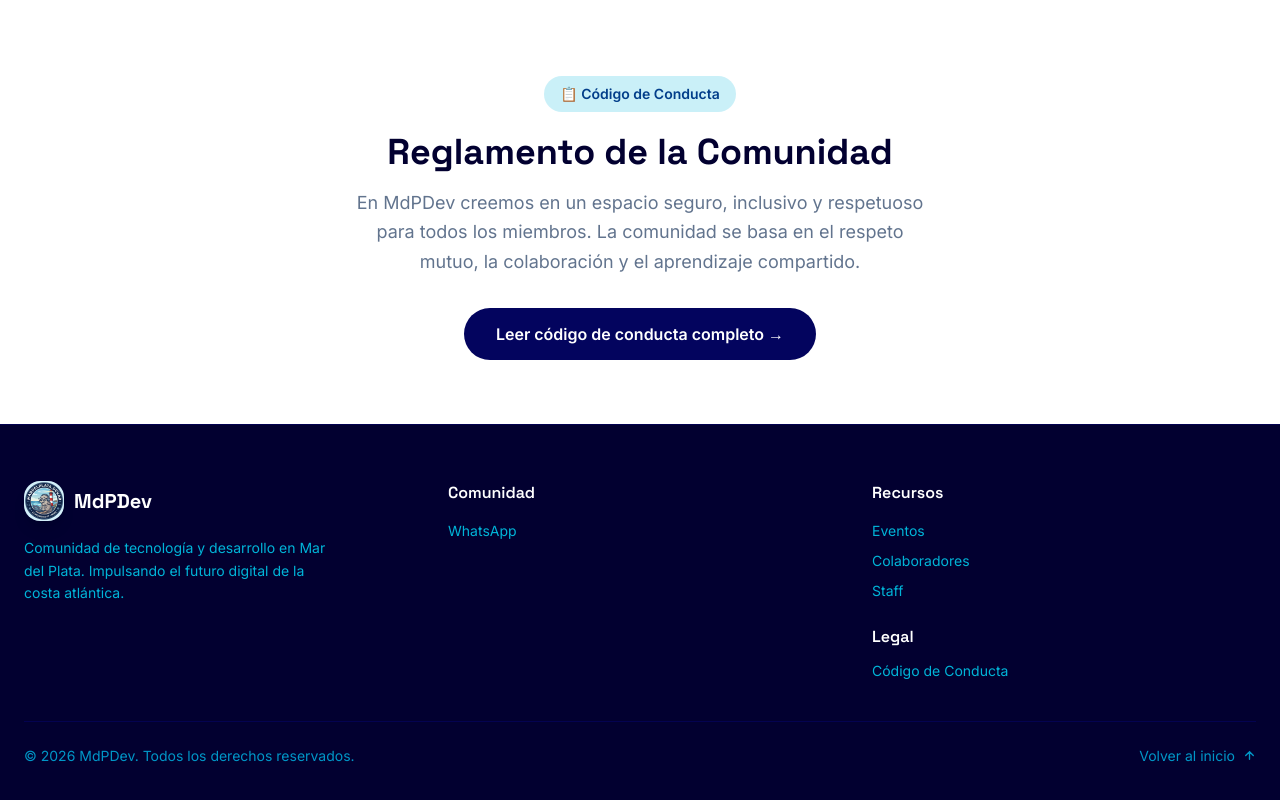
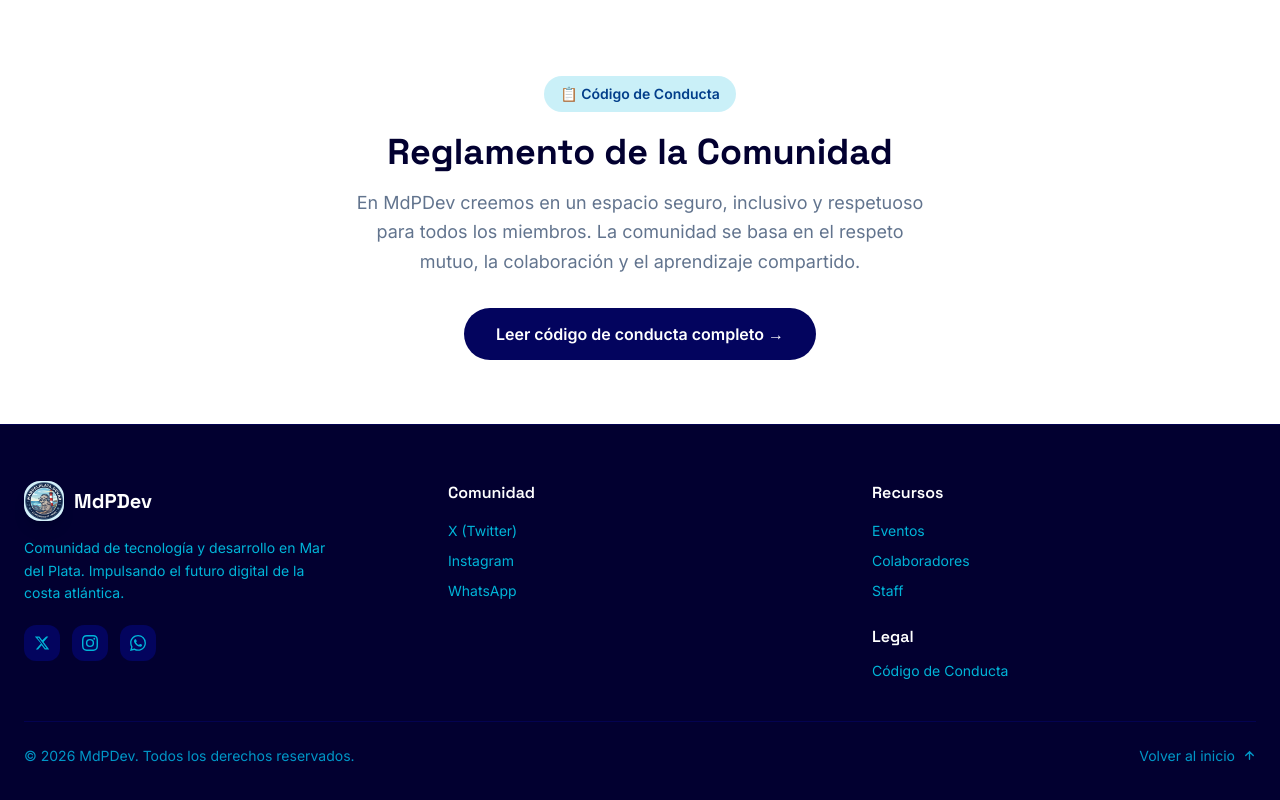
Before and after one commit to LuigiRaffaeleSianoCanoro/mardelplata, a Next.js app: page / in a window 1280 px wide. Shown: the part 4665-5465 px from the top of the page. Built offline with nearby package versions, Linux system fonts and the light colour scheme; no server answers.

Commit message:
Add social media links to Footer component
- Enhanced the Footer component by adding links to X (Twitter), Instagram, and WhatsApp.
- Included corresponding icons for each social media platform to improve visual appeal and accessibility.
- Adjusted paragraph margin for better spacing in the layout.

```diff
--- a/src/components/Footer.tsx
+++ b/src/components/Footer.tsx
@@ -18,15 +18,70 @@
               />
               <span className="font-display font-bold text-xl text-white">MdPDev</span>
             </a>
-            <p className="text-ocean-400 text-sm leading-relaxed max-w-xs">
+            <p className="text-ocean-400 text-sm leading-relaxed max-w-xs mb-5">
               Comunidad de tecnología y desarrollo en Mar del Plata. Impulsando el futuro digital de la costa atlántica.
             </p>
+            <div className="flex items-center gap-3">
+              <a
+                href="https://x.com/Mardeldev"
+                target="_blank"
+                rel="noopener noreferrer"
+                aria-label="X (Twitter)"
+                className="w-9 h-9 rounded-xl bg-ocean-800 hover:bg-ocean-700 flex items-center justify-center text-ocean-400 hover:text-white transition-all"
+              >
+                <svg width="16" height="16" viewBox="0 0 24 24" fill="currentColor">
+                  <path d="M18.244 2.25h3.308l-7.227 8.26 8.502 11.24H16.17l-4.714-6.231-5.401 6.231H2.747l7.73-8.835L1.254 2.25H8.08l4.253 5.622 5.91-5.622Zm-1.161 17.52h1.833L7.084 4.126H5.117z" />
+                </svg>
+              </a>
+              <a
+                href="https://www.instagram.com/mardelplata.dev.ar/"
+                target="_blank"
+                rel="noopener noreferrer"
+                aria-label="Instagram"
+                className="w-9 h-9 rounded-xl bg-ocean-800 hover:bg-ocean-700 flex items-center justify-center text-ocean-400 hover:text-white transition-all"
+              >
+                <svg width="16" height="16" viewBox="0 0 24 24" fill="currentColor">
+                  <path d="M12 2.163c3.204 0 3.584.012 4.85.07 3.252.148 4.771 1.691 4.919 4.919.058 1.265.069 1.645.069 4.849 0 3.205-.012 3.584-.069 4.849-.149 3.225-1.664 4.771-4.919 4.919-1.266.058-1.644.07-4.85.07-3.204 0-3.584-.012-4.849-.07-3.26-.149-4.771-1.699-4.919-4.92-.058-1.265-.07-1.644-.07-4.849 0-3.204.013-3.583.07-4.849.149-3.227 1.664-4.771 4.919-4.919 1.266-.057 1.645-.069 4.849-.069Zm0-2.163c-3.259 0-3.667.014-4.947.072-4.358.2-6.78 2.618-6.98 6.98-.059 1.281-.073 1.689-.073 4.948 0 3.259.014 3.668.072 4.948.2 4.358 2.618 6.78 6.98 6.98 1.281.058 1.689.072 4.948.072 3.259 0 3.668-.014 4.948-.072 4.354-.2 6.782-2.618 6.979-6.98.059-1.28.073-1.689.073-4.948 0-3.259-.014-3.667-.072-4.947-.196-4.354-2.617-6.78-6.979-6.98-1.281-.059-1.69-.073-4.949-.073Zm0 5.838a6.162 6.162 0 1 0 0 12.324 6.162 6.162 0 0 0 0-12.324ZM12 16a4 4 0 1 1 0-8 4 4 0 0 1 0 8Zm6.406-11.845a1.44 1.44 0 1 0 0 2.881 1.44 1.44 0 0 0 0-2.881Z" />
+                </svg>
+              </a>
+              <a
+                href="https://chat.whatsapp.com/LZEZd0oV7mD50PuESX4ybs"
+                target="_blank"
+                rel="noopener noreferrer"
+                aria-label="WhatsApp"
+                className="w-9 h-9 rounded-xl bg-ocean-800 hover:bg-ocean-700 flex items-center justify-center text-ocean-400 hover:text-white transition-all"
+              >
+                <svg width="16" height="16" viewBox="0 0 24 24" fill="currentColor">
+                  <path d="M17.472 14.382c-.297-.149-1.758-.867-2.03-.967-.273-.099-.471-.148-.67.15-.197.297-.767.966-.94 1.164-.173.199-.347.223-.644.075-.297-.15-1.255-.463-2.39-1.475-.883-.788-1.48-1.761-1.653-2.059-.173-.297-.018-.458.13-.606.134-.133.298-.347.446-.52.149-.174.198-.298.298-.497.099-.198.05-.371-.025-.52-.075-.149-.669-1.612-.916-2.207-.242-.579-.487-.5-.669-.51-.173-.008-.371-.01-.57-.01-.198 0-.52.074-.792.372-.272.297-1.04 1.016-1.04 2.479 0 1.462 1.065 2.875 1.213 3.074.149.198 2.096 3.2 5.077 4.487.709.306 1.262.489 1.694.625.712.227 1.36.195 1.871.118.571-.085 1.758-.719 2.006-1.413.248-.694.248-1.289.173-1.413-.074-.124-.272-.198-.57-.347m-5.421 7.403h-.004a9.87 9.87 0 0 1-5.031-1.378l-.361-.214-3.741.982.998-3.648-.235-.374a9.86 9.86 0 0 1-1.51-5.26c.001-5.45 4.436-9.884 9.888-9.884 2.64 0 5.122 1.03 6.988 2.898a9.825 9.825 0 0 1 2.893 6.994c-.003 5.45-4.437 9.884-9.885 9.884m8.413-18.297A11.815 11.815 0 0 0 12.05 0C5.495 0 .16 5.335.157 11.892c0 2.096.547 4.142 1.588 5.945L.057 24l6.305-1.654a11.882 11.882 0 0 0 5.683 1.448h.005c6.554 0 11.89-5.335 11.893-11.893a11.821 11.821 0 0 0-3.48-8.413Z" />
+                </svg>
+              </a>
+            </div>
           </div>
 
           {/* Comunidad */}
           <div>
             <h4 className="font-display font-semibold text-white mb-4">Comunidad</h4>
             <ul className="space-y-2.5 text-sm text-ocean-400">
+              <li>
+                <a
+                  href="https://x.com/Mardeldev"
+                  target="_blank"
+                  rel="noopener noreferrer"
+                  className="hover:text-ocean-200 transition-colors"
+                >
+                  X (Twitter)
+                </a>
+              </li>
+              <li>
+                <a
+                  href="https://www.instagram.com/mardelplata.dev.ar/"
+                  target="_blank"
+                  rel="noopener noreferrer"
+                  className="hover:text-ocean-200 transition-colors"
+                >
+                  Instagram
+                </a>
+              </li>
               <li>
                 <a
                   href="https://chat.whatsapp.com/LZEZd0oV7mD50PuESX4ybs"
```
